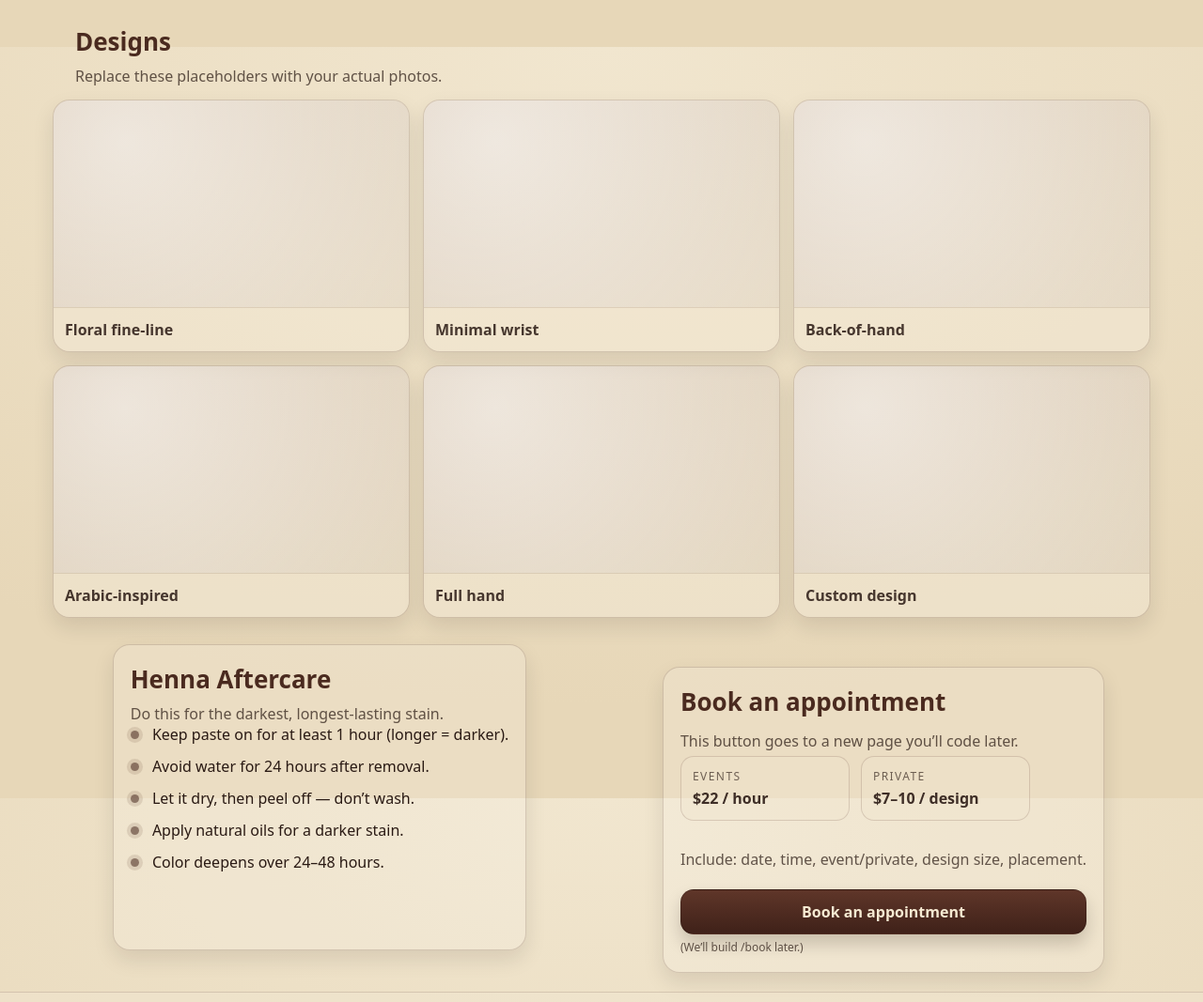
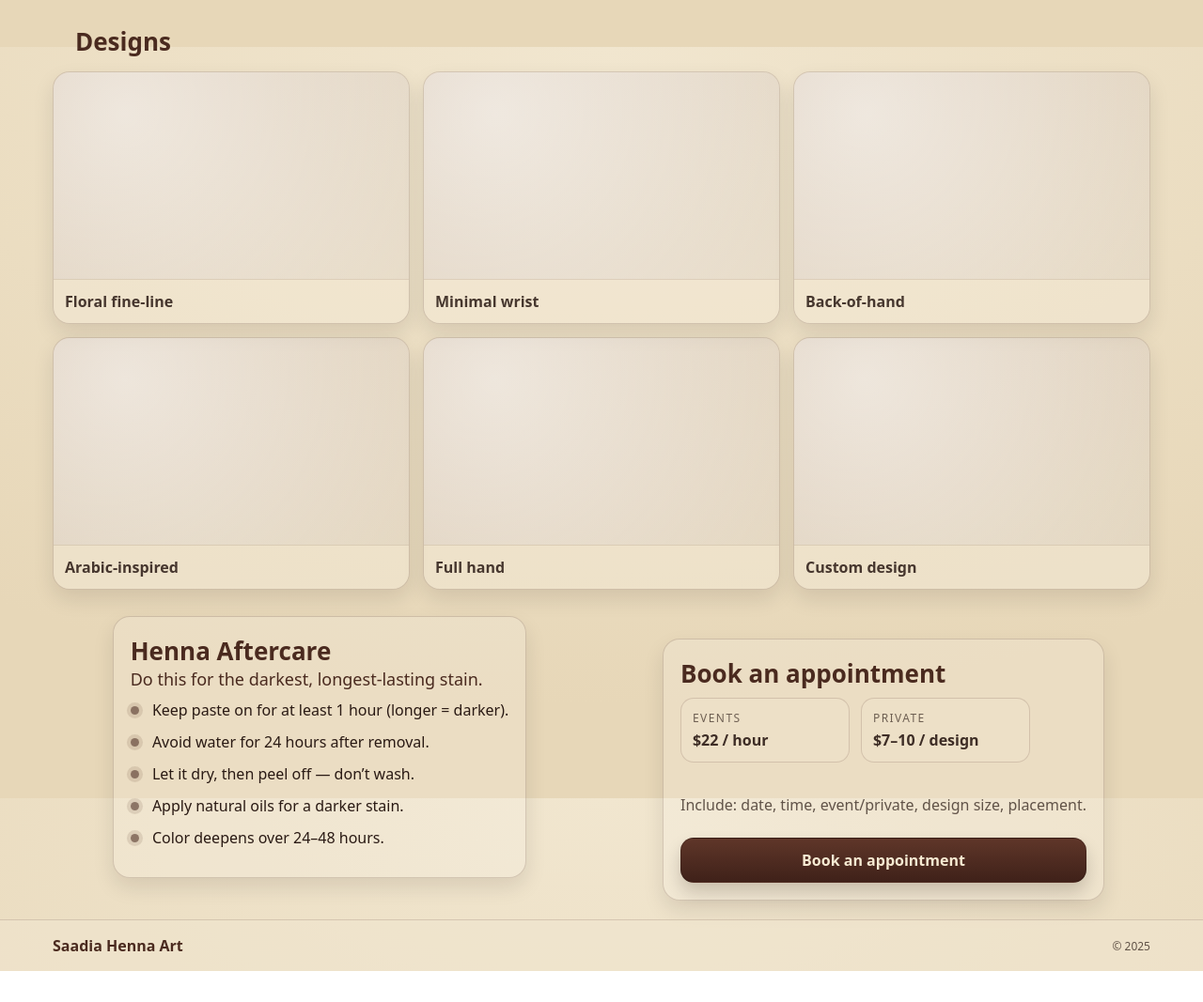
Before and after one commit to Maky2419/SaadiaHennaArt, a Next.js app: page / in a window 1280 px wide. Shown: the part 750-1817 px from the top of the page at 94% size. After the commit the page ends 1784 px from the top, so only its background shows below. Built offline with nearby package versions, Linux system fonts and the light colour scheme.

Commit message:
cache changes

```diff
--- a/app/page.tsx
+++ b/app/page.tsx
@@ -125,7 +125,6 @@ export default function Home() {
         <section className="section">
           <div className="sectionHead">
             <h2 className="h2">Designs</h2>
-            <p className="sub">Replace these placeholders with your actual photos.</p>
           </div>
 
           <div className="photoGrid">
@@ -163,7 +162,7 @@ export default function Home() {
     {/* Aftercare */}
     <div className="card">
       <h2 className="h2">Henna Aftercare</h2>
-      <p className="sub">Do this for the darkest, longest-lasting stain.</p>
+      <p className="h3">Do this for the darkest, longest-lasting stain.</p>
 
       <ul className="list">
         <li><span className="bullet" /> Keep paste on for at least 1 hour (longer = darker).</li>
@@ -177,7 +176,6 @@ export default function Home() {
     {/* Booking */}
     <div className="card">
       <h2 className="h2">Book an appointment</h2>
-      <p className="sub">This button goes to a new page you’ll code later.</p>
 
       <div className="priceRow">
         <div className="priceBox">
@@ -198,7 +196,6 @@ export default function Home() {
       <Link href="/book" className="btnPrimary">
   Book an appointment
 </Link>
-      <div className="tiny muted">(We’ll build /book later.)</div>
     </div>
 
   </div>
```
